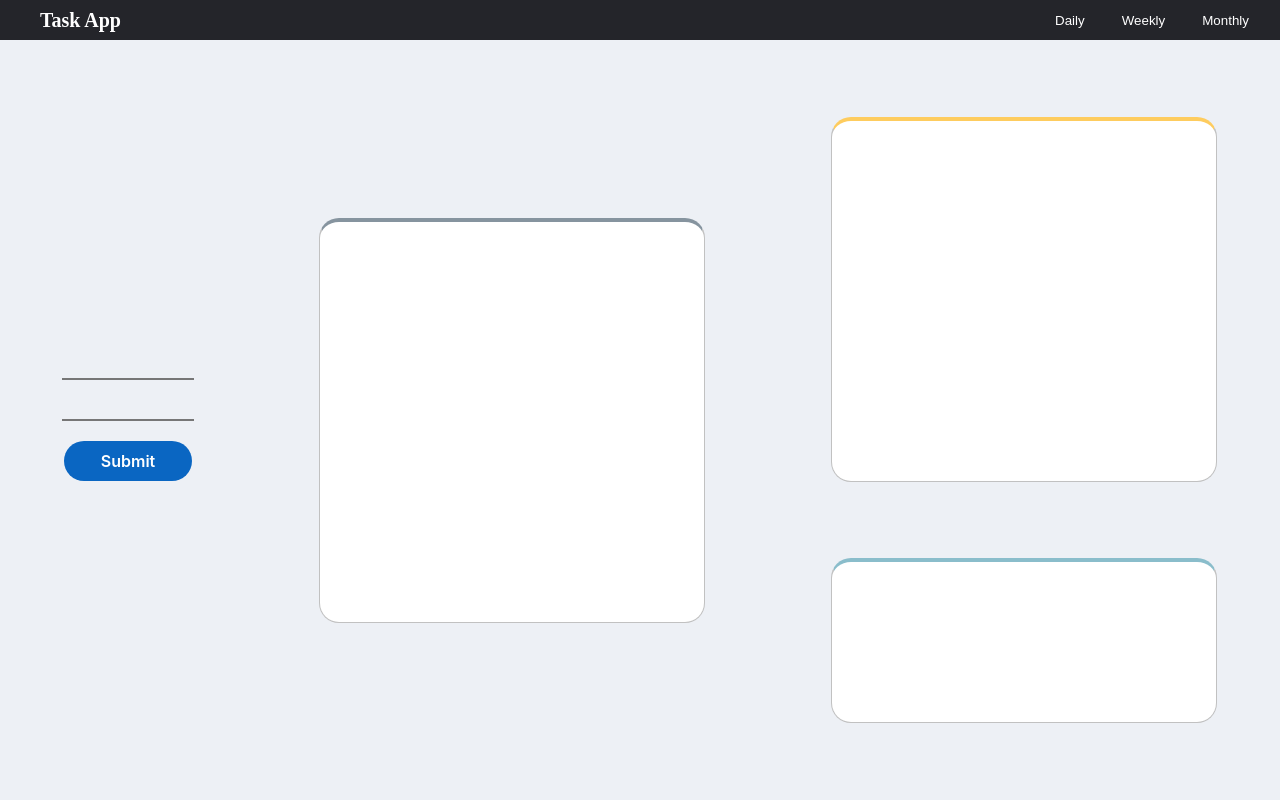
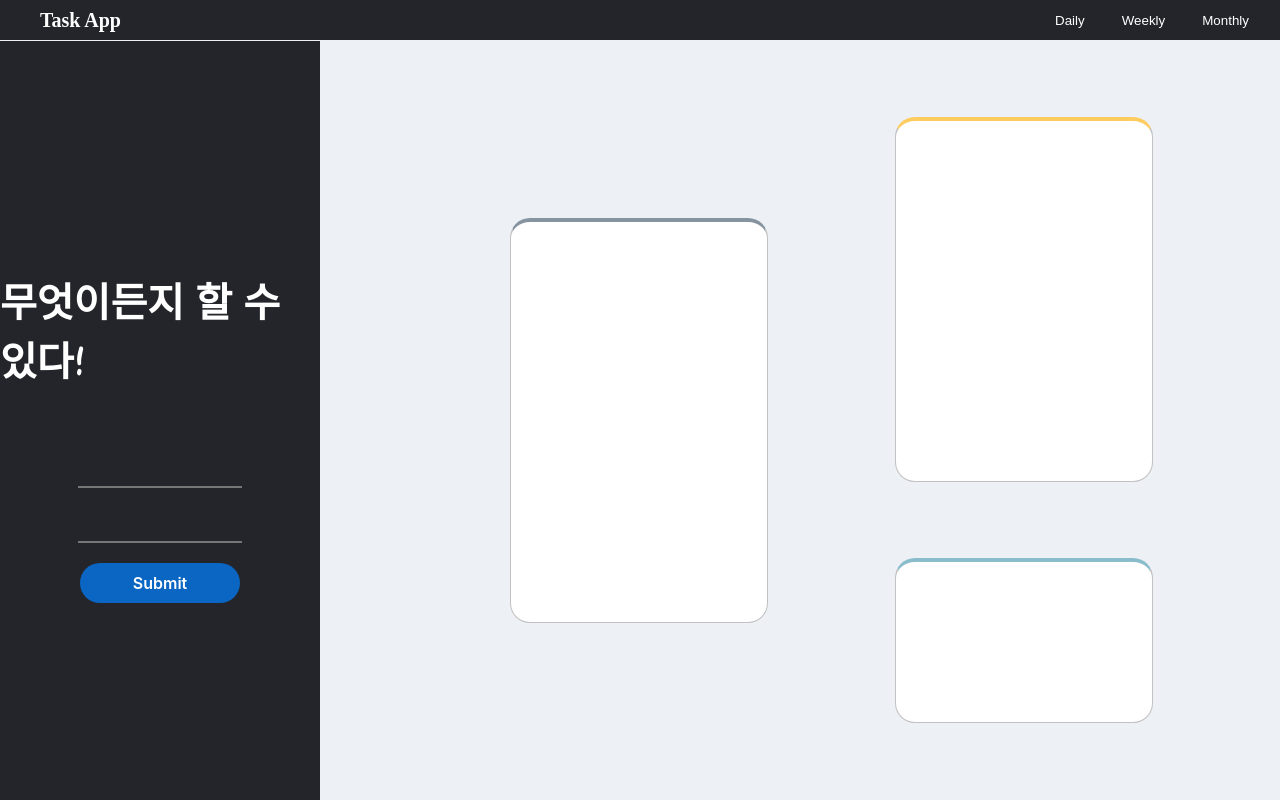
Before and after one commit to juhyoungRyu/Task-App-2204, a React (Create React App) app: page / in a window 1280 px wide. Built offline with nearby package versions, Linux system fonts and the light colour scheme.

Commit message:
디자인 중

```diff
--- a/public/index.html
+++ b/public/index.html
@@ -10,7 +10,12 @@
       content="매달 진행되는 Task App 만들기 프로젝트 - 4월"
     />
     <link rel="manifest" href="%PUBLIC_URL%/manifest.json" />
-
+    <link rel="preconnect" href="https://fonts.googleapis.com" />
+    <link rel="preconnect" href="https://fonts.gstatic.com" crossorigin />
+    <link
+      href="https://fonts.googleapis.com/css2?family=Nanum+Gothic&family=Nanum+Pen+Script&display=swap"
+      rel="stylesheet"
+    />
     <title>April Task App</title>
   </head>
   <body>
--- a/src/components/Main.css
+++ b/src/components/Main.css
@@ -10,19 +10,24 @@
 }
 
 .main-menu {
-  width: 20%;
-  height: 100%;
+  width: 25%;
+  height: 99.8%;
   display: flex;
   justify-content: center;
   align-items: center;
+  background-color: rgb(36 37 42);
   flex-direction: column;
+  border: 1px solid rgb(237 240 245);
+  border-bottom-width: 0;
+  border-left-width: 0;
+  border-right-width: 0;
 }
 
 .all-daily {
-  width: 40%;
+  width: 35%;
   height: 100%;
   display: flex;
-  justify-content: center;
+  justify-content: flex-end;
   align-items: center;
 }
 
@@ -41,9 +46,10 @@
   border-right-width: 0;
   background-color: transparent;
   margin-bottom: 20px;
-  text-align: center;
-  font-size: 15px;
+  font-size: 25px;
   width: 50%;
+  font-family: "Nanum Pen Script", cursive;
+  color: white;
 }
 
 .ipt:focus {
@@ -101,3 +107,10 @@
   background: rgba(0, 0, 0, 0.08);
   color: rgba(0, 0, 0, 0.3);
 }
+
+.menuTitle {
+  margin-bottom: 20%;
+  font-size: 40px;
+  color: white;
+  font-family: "Nanum Pen Script", cursive;
+}
--- a/src/components/Main.jsx
+++ b/src/components/Main.jsx
@@ -103,6 +103,7 @@ export const Main = (props) => {
   return (
     <div className="Main">
       <section className="main-menu">
+        <h2 className="menuTitle">무엇이든지 할 수 있다!</h2>
         <input
           autoComplete="off"
           className="ipt"
@@ -132,7 +133,7 @@ export const Main = (props) => {
       <section className="all-daily">
         <Task
           color={"rgb(134 148 159)"}
-          width={30}
+          width={20}
           height={50}
           task={dailyTask}
           taskSet={setDailyTask}
@@ -141,14 +142,14 @@ export const Main = (props) => {
       <section className="all-other">
         <Task
           color={"rgb(254 204 94)"}
-          width={30}
+          width={20}
           height={45}
           task={weeklyTask}
           taskSet={setWeeklyTask}
         />
         <Task
           color={"rgb(138 189 203)"}
-          width={30}
+          width={20}
           height={20}
           task={monthlyTask}
           taskSet={setMonthlyTask}
--- a/src/components/Task.css
+++ b/src/components/Task.css
@@ -6,5 +6,17 @@
   border-left-color: rgba(87, 87, 87, 0.363);
   border-right-color: rgba(87, 87, 87, 0.363);
   border-bottom-color: rgba(87, 87, 87, 0.363);
+  font-family: "Nanum Gothic", sans-serif;
   border-radius: 20px;
 }
+
+.task {
+  font-size: 18px;
+  margin: 0;
+  margin-left: 20px;
+  margin-bottom: 5px;
+}
+
+.task:first-child {
+  margin-top: 20px;
+}
--- a/src/components/Task.jsx
+++ b/src/components/Task.jsx
@@ -12,7 +12,9 @@ export const Task = (props) => {
       }}
     >
       {props.task.map((value, key) => (
-        <p key={key}>{value}</p>
+        <p className="task" key={key}>
+          {value}
+        </p>
       ))}
     </div>
   );
```
